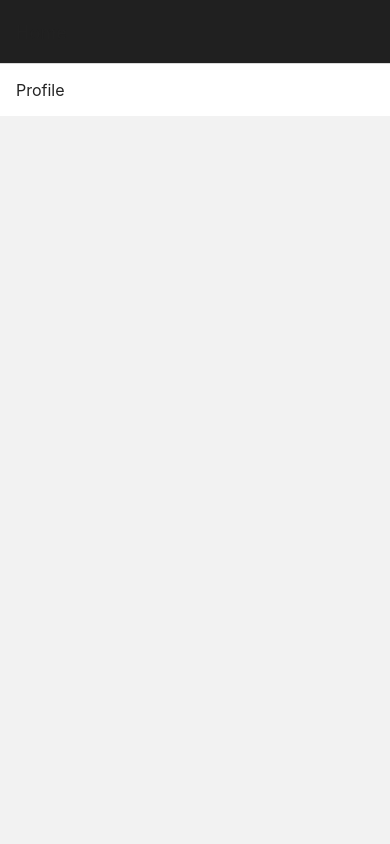
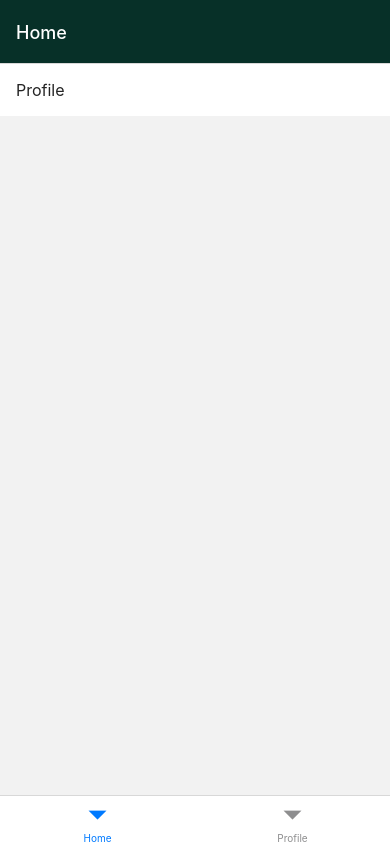
Before and after one commit to Peterhyh/uncut-social, a React Native app: screen /Home in a window 390 px wide. Built offline with nearby package versions, Linux system fonts and the light colour scheme.

Commit message:
bottom navigator update

```diff
--- a/babel.config.js
+++ b/babel.config.js
@@ -1,6 +1,13 @@
-module.exports = function(api) {
+module.exports = function (api) {
   api.cache(true);
   return {
     presets: ['babel-preset-expo'],
+    plugins: [
+      [
+        'react-native-reanimated/plugin', {
+          relativeSourceLocation: true,
+        },
+      ]
+    ],
   };
 };
--- a/package.json
+++ b/package.json
@@ -9,6 +9,8 @@
     "web": "expo start --web"
   },
   "dependencies": {
+    "@react-navigation/bottom-tabs": "^6.5.8",
+    "@react-navigation/drawer": "^6.6.3",
     "@react-navigation/native": "^6.1.7",
     "@react-navigation/stack": "^6.3.17",
     "expo": "~48.0.18",
@@ -16,7 +18,8 @@
     "expo-status-bar": "~1.4.4",
     "react": "18.2.0",
     "react-native": "0.71.8",
-    "react-native-elements": "^3.4.3"
+    "react-native-elements": "^3.4.3",
+    "react-native-reanimated": "^2.14.4"
   },
   "devDependencies": {
     "@babel/core": "^7.20.0"
--- a/screens/MainComponent.js
+++ b/screens/MainComponent.js
@@ -1,46 +1,38 @@
-// import HomeScreen from './HomeScreen';
 import ProfileScreen from './ProfileScreen';
 import Constants from 'expo-constants';
 import HomeScreen from './HomeScreen';
-import { useState } from 'react';
 import { View, Platform } from 'react-native';
 import { createStackNavigator } from '@react-navigation/stack';
+import { createBottomTabNavigator } from '@react-navigation/bottom-tabs';
 
 
-const DirectoryNavigator = () => {
-    const Stack = createStackNavigator();
-    return (
-        <Stack.Navigator
-            initialRouteName='Home'
-            screenOptions={{
-                headerStyle: { backgroundColor: '#202020' },
-                headerTintColor: '#212121',
-            }}
-        >
-            <Stack.Screen
-                name='Home'
-                component={HomeScreen}
-                options={{ title: 'Home' }}
-            />
+const Tab = createBottomTabNavigator();
 
-            <Stack.Screen
-                name='Profile'
-                component={ProfileScreen}
-                options={{ title: 'Profile' }}
-            />
-        </Stack.Navigator>
-    );
+const screenOptions = {
+    headerTintColor: '#fff',
+    headerStyle: { backgroundColor: '#073028' },
 };
 
 const Main = () => {
-    const [content, setContent] = useState();
     return (
         <View
             style={{
                 flex: 1, paddingTop: Platform.OS === 'ios' ? 0 : Constants.statusBarHeight
             }}
         >
-            <DirectoryNavigator />
+            <Tab.Navigator
+                initialRouteName='Home'
+                screenOptions={screenOptions}
+            >
+                <Tab.Screen
+                    name='Home'
+                    component={HomeScreen}
+                />
+                <Tab.Screen
+                    name='Profile'
+                    component={ProfileScreen}
+                />
+            </Tab.Navigator>
         </View>
     );
 };
```
Also changed, not shown: components/NavigationButton.js (deleted, +0 -13 lines), 1 other file (tests, documents, lock files or other folders).
